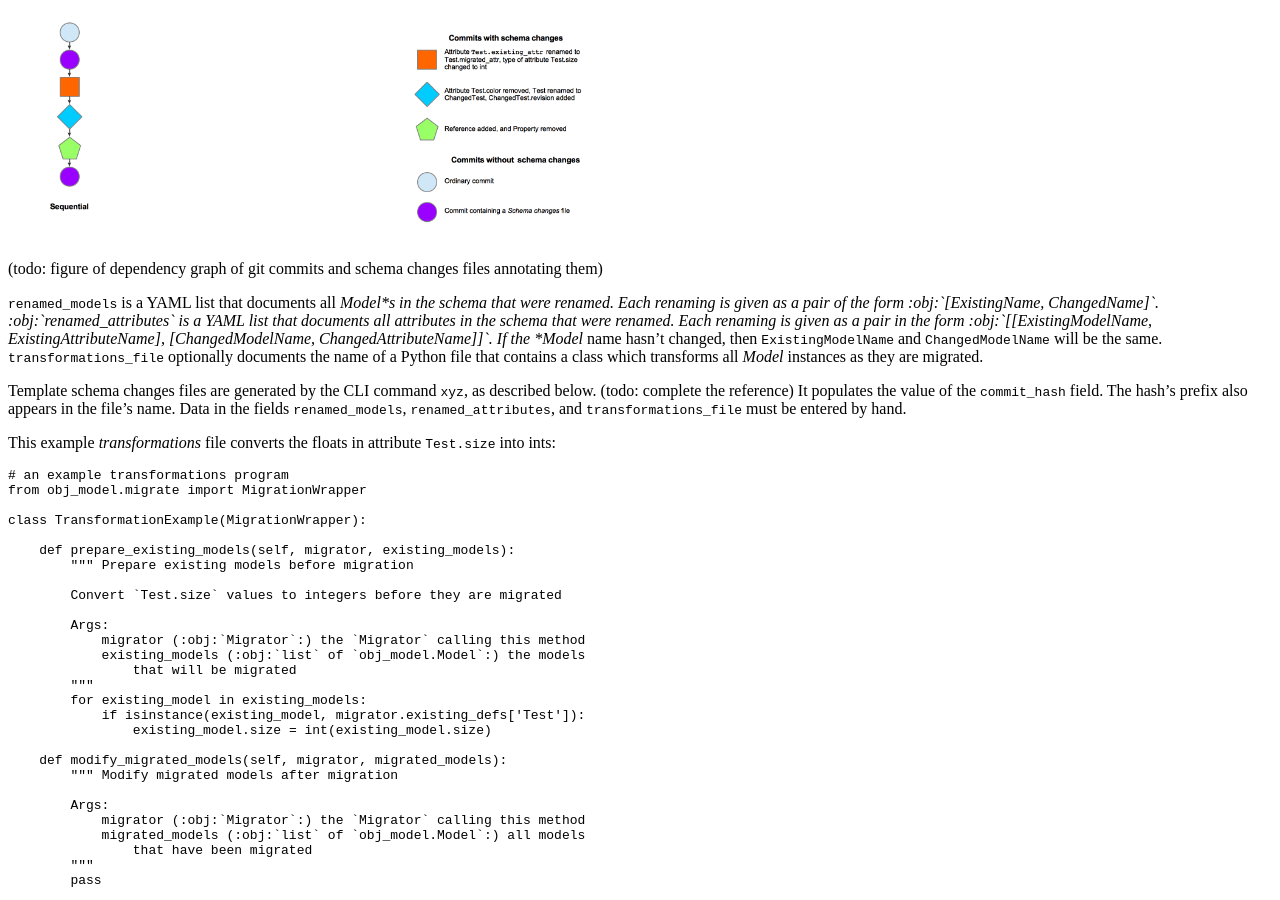
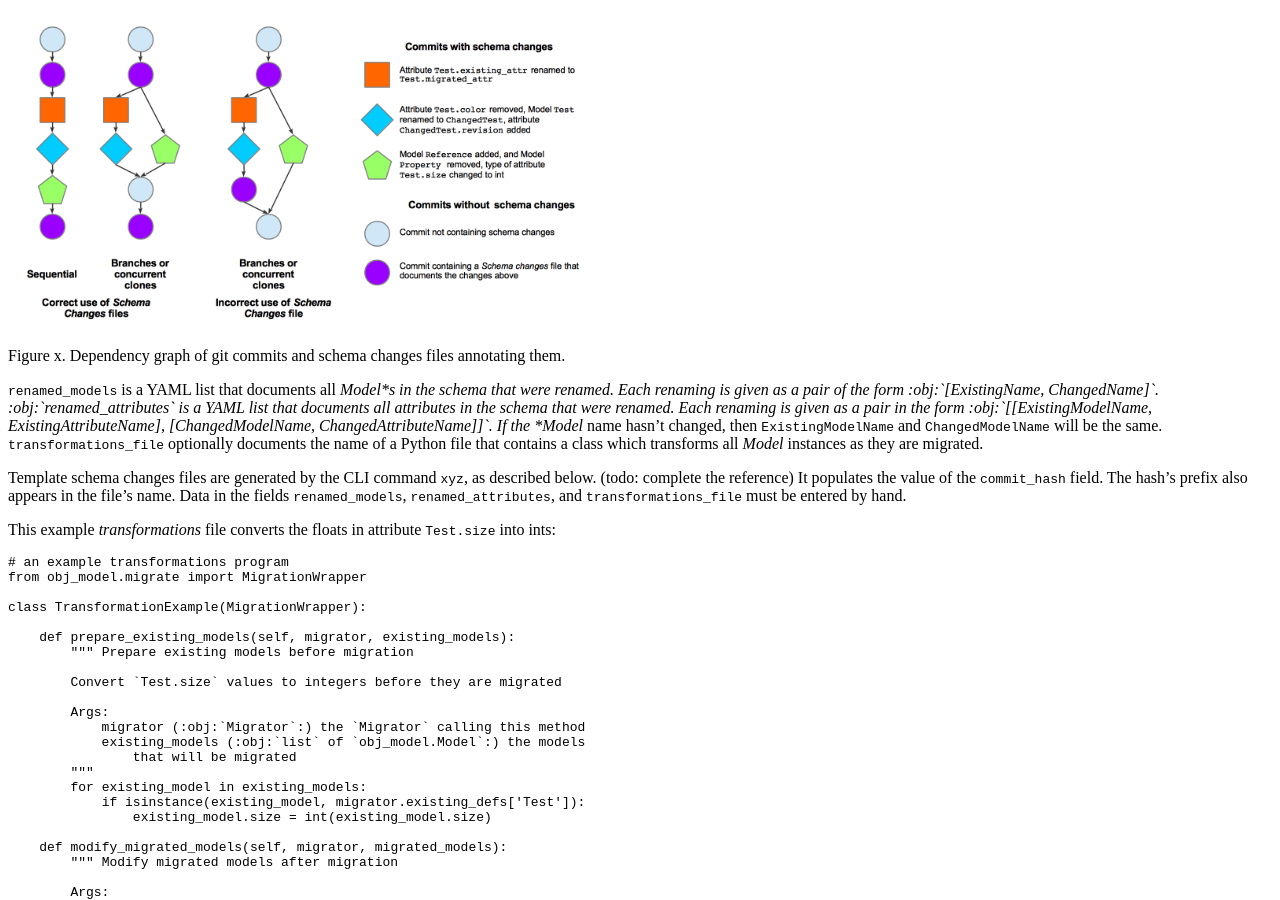
Before and after one commit to KarrLab/obj_tables, a Sphinx documentation site: the page built from docs/migration.rst, in a window 1280 px wide and 900 px high, scrolled down 3893 px. Built offline with Sphinx 7.4.7 and the Read the Docs theme 2.0.0, drawn with Linux system fonts in a browser that asks for light colours; pages that are not in the unit, such as notebooks, are missing from menus.

Commit message:
update commit dependency figure

```diff
--- a/docs/migration.rst
+++ b/docs/migration.rst
@@ -142,7 +142,8 @@ commits that changed the schema since the commit identified by the previous *Sch
   :width: 600
   :alt: Dependency graph of git commits and schema changes files annotating them
 
-(todo: figure of dependency graph of git commits and schema changes files annotating them)
+Figure x. Dependency graph of git commits and schema changes files annotating them.
+
 
 :obj:`renamed_models` is a YAML list that
 documents all *Model*s in the schema that were renamed. Each renaming is given as a pair
```
Also changed, not shown: docs/migration/figures/commit_dependencies.png.
